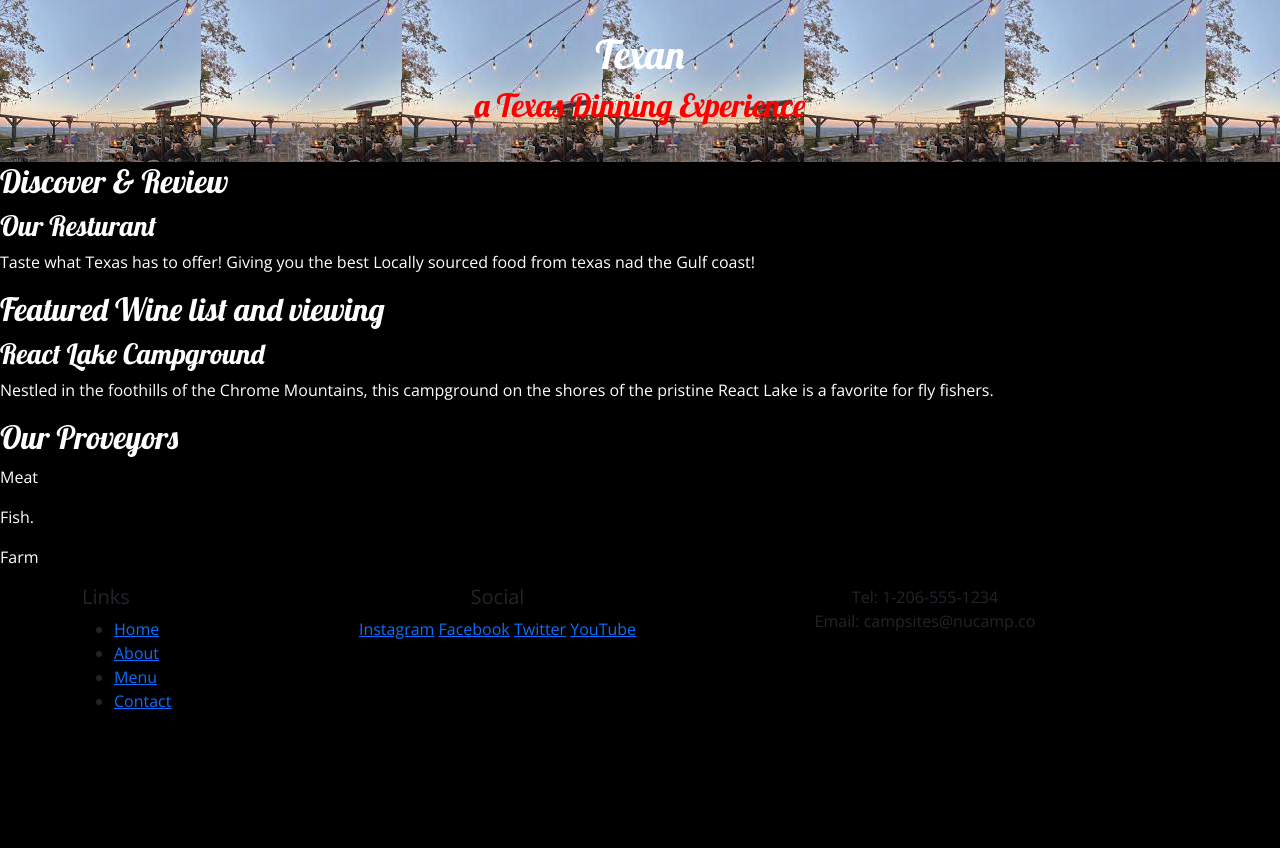
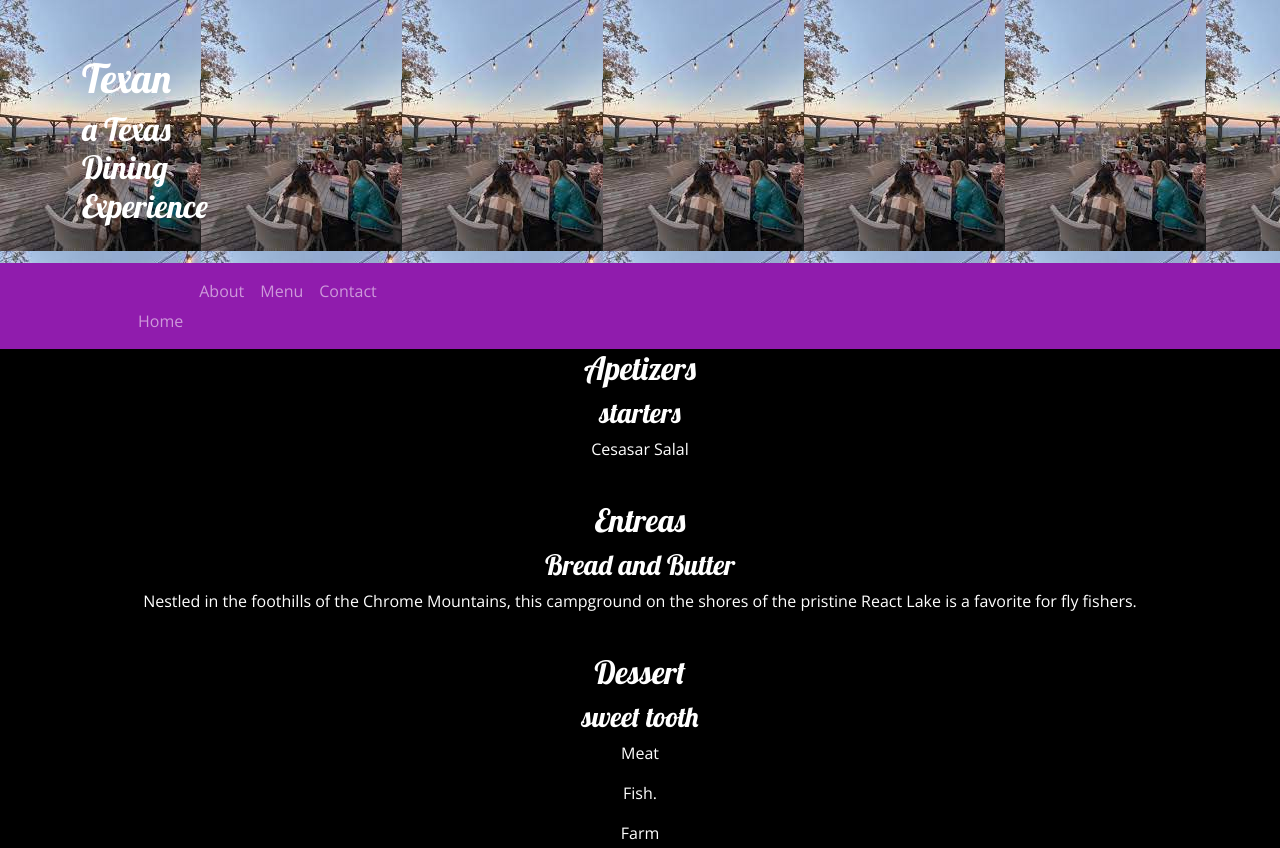
Before and after one commit to Chaka333/BoostrapPortfolio, a website: page menu.html in a window 1280 px wide. Shown: the top 848 px of the page. Before the commit the page ends 800 px from the top, so only its background shows below. Drawn offline with nearby package versions, Linux system fonts and the light colour scheme.

Commit message:
corrections recover file

```diff
--- a/css/styles.scss
+++ b/css/styles.scss
@@ -27,7 +27,7 @@ header {
 }
 
 .site-footer {
-    background-image: linear-gradient($color-pale, white);
+    background-image: linear-gradient($color-pale, $color-black-transparent);
     padding: 20px 0;
 }
 
--- a/menu.html
+++ b/menu.html
@@ -20,37 +20,52 @@
 <body>
 
     <header class="jumbotron jumbotron-fluid">
-        <header>
-            <div class="container">
-                <div class="row">
-                    <div class="col">
+        <div class="container">
+            <div class="row">
+                <div class="col-4 col-sm-3 col-md-2 align-self-center">
+                    <a href="index.html"><img class="img-fluid" />
+                    <div class="col"></a>
                         <h1>Texan</h1>
-                        <h2>a Texas Dinning Experience</h2>
+                        <h2>a Texas Dining Experience</h2>
                     </div>
                 </div>
             </div>
-        </header>
+        </div>
     </header>
 
-    <div>
-        <h2>Discover & Review</h2>
-        <h3>Our Resturant</h3>
-        <p>Taste what Texas has to offer! Giving you the best Locally sourced food from texas nad the Gulf coast!</p>
-    </div>
+    <nav class="navbar navbar-expand-sm navbar-dark sticky-top">
+        <div class="container">
+            <a class="navbar-brand" href="/index.html">
+            <button class="navbar-toggler" type="button" data-toggle="collapse" data-target="#nucampNavbar">
+                <span class="navbar-toggler-icon"></span>
+            </button>
+            <div class="collapse navbar-collapse" id="nucampNavbar">
+                <ul class="navbar-nav">
+                <li class="nav-item active"><a class="nav-link" href="/index.html"><i class="fa fa-home fa-lg"></i> Home</a></li>
+                <li class="nav-item"><a class="nav-link" href="/about.html"><i class="fa fa-info fa-lg"></i> About</a></li>
+                <li class="nav-item"><a class="nav-link" href="/menu.html"><i class="fa fa-list fa-lg"></i>Menu</a></li>
+                <li class="nav-item"><a class="nav-link" href="/contact.html"><i class="fa fa-address-card fa-lg"></i> Contact</a></li>
+                </ul>
+            </div>
+        </div>
+    </nav>
 
-    <div>
-        <h2>Featured Wine list and viewing</h2>
-        <h3>React Lake Campground</h3>
+     <center>
+        <h2>Apetizers</h2>
+        <h3>starters</h3>
+        <p>Cesasar Salal</p>
+     </br>
+
+        <h2>Entreas</h2>
+        <h3>Bread and Butter</h3>
         <p>Nestled in the foothills of the Chrome Mountains, this campground on the shores of the pristine React Lake is a favorite for fly fishers.</p>
-    </div>
-
-    <div>
-        <h2>Our Proveyors</h2>
-        <h3></h3>
+    </br>
+        <h2>Dessert</h2>
+        <h3>sweet tooth</h3>
         <p>Meat</p>
         <p> Fish.</p>
         <p>Farm</p>
-    </div>
+    </center>
 
     <footer>
         <div class="container">
@@ -58,10 +73,10 @@
                 <div class="col-4 col-sm-2">
                     <h5>Links</h5>
                     <ul class="listed-unstyled">
-                        <li><a href="#">Home</a></li>
+                        <li><a href="/index.html">Home</a></li>
                         <li><a href="/about.html">About</a></li>
                         <li><a href="/menu.html">Menu</a></li>
-                        <li><a href="#">Contact</a></li>
+                        <li><a href="/contact.html">Contact</a></li>
                     </ul>
                 </div>
                 <div class="col-6 col-sm-5 text-center">
```
Also changed, not shown: about.html (+13 -13 lines), contact.html (+26 -0 lines), index.html (+17 -18 lines), css/styles.css.
